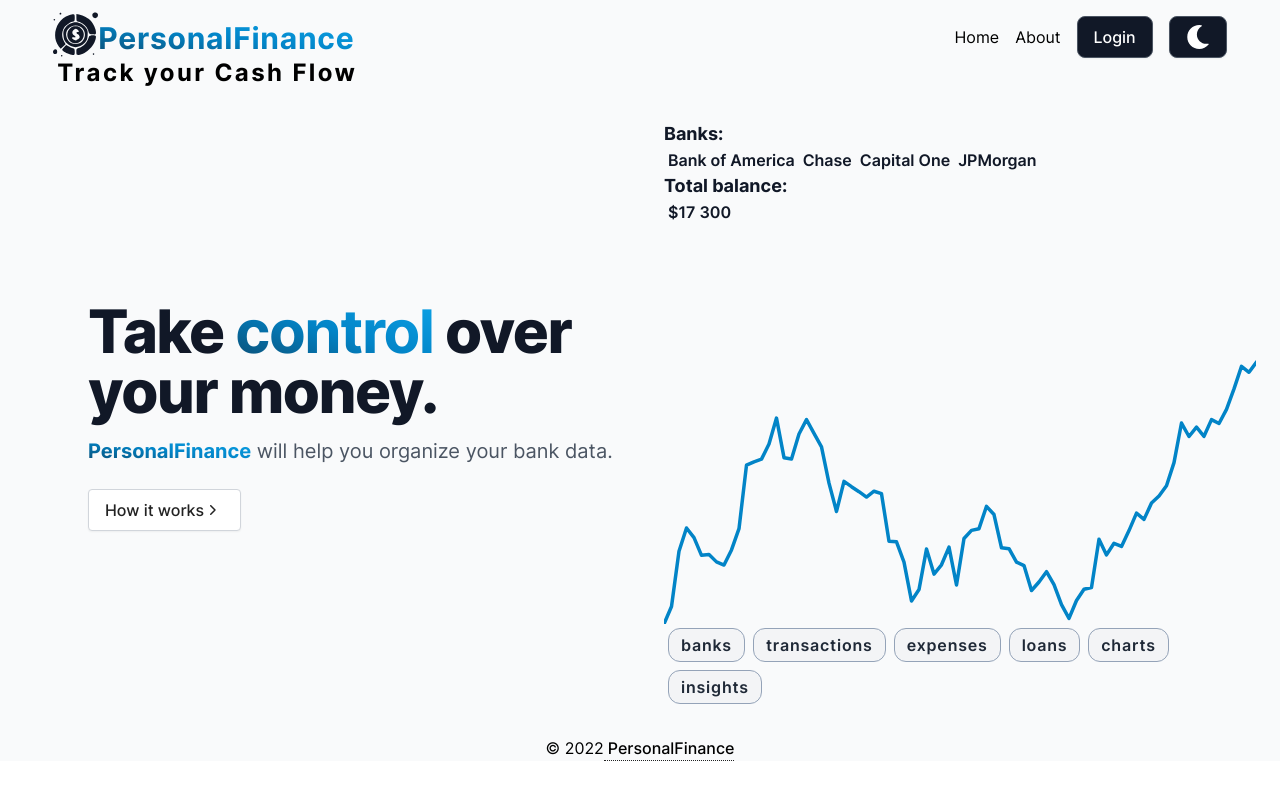
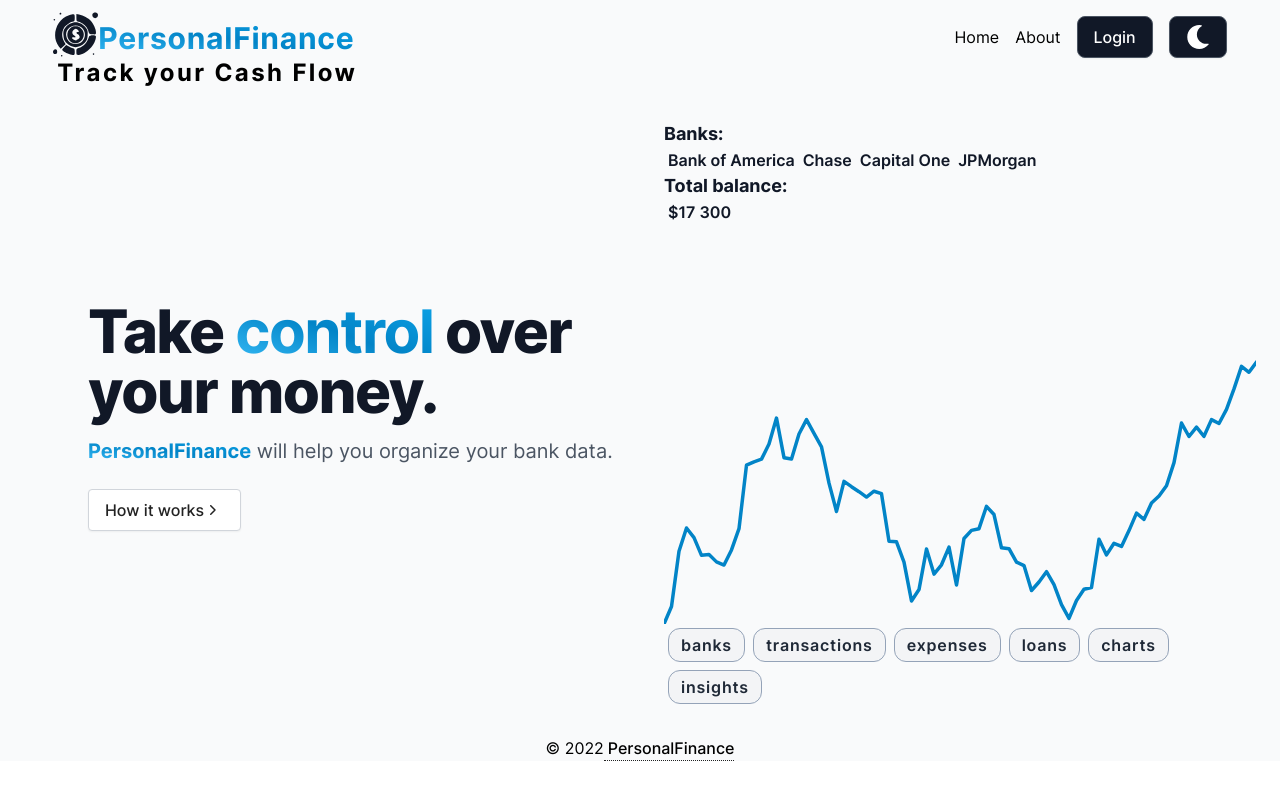
Before and after one commit to kalinchenko23/personal_finance_tracker, a Next.js app in the folder client/: page / in a window 1280 px wide. Built offline with nearby package versions, Linux system fonts and the light colour scheme.

Commit message:
Styles changed

```diff
--- a/client/src/components/Accent.tsx
+++ b/client/src/components/Accent.tsx
@@ -9,7 +9,7 @@ export default function Accent({
   return (
     <span
       className={clsx(
-        'font-bold text-transparent bg-gradient-to-tr from-primary-900 via-primary-600 to-primary-500 bg-clip-text',
+        'font-bold text-transparent bg-gradient-to-tr from-primary-400 via-primary-600 to-primary-500 bg-clip-text',
         className
       )}
       {...rest}
--- a/client/src/components/Chip.tsx
+++ b/client/src/components/Chip.tsx
@@ -6,9 +6,9 @@ const Chip = ({text}:{text:string}) => {
     <div className='bg-gray-100 border border-slate-400 px-3 py-1 m-1 rounded-xl text-gray-800
     font-semibold tracking-wider
     transition duration-150 ease-out hover:ease-in
-    hover:bg-gradient-to-tr from-primary-900 via-primary-600 to-primary-500 hover:border-transparent
+    hover:bg-gradient-to-tr from-primary-400 via-primary-600 to-primary-500 hover:border-transparent
     hover:text-white cursor-pointer'>{text}</div>
   )
 }
 
-export default Chip
+export default Chip;
--- a/client/src/components/Logo.tsx
+++ b/client/src/components/Logo.tsx
@@ -17,7 +17,7 @@ const SvgComponent:React.FC<{color:string}> = ({color}) => {
       <path d="M94.804 97.535c-5.7 5.8-2.9 15.9 5 17.6 9.8 2.1 16.3-10.4 9.2-17.6-2.3-2.3-3.8-2.9-7.1-2.9s-4.8.6-7.1 2.9zm11.1 3.3c0 .5-.7.8-1.5.8-2.1 0-1.9 1.3.5 2.8 1.1.7 2 2.2 2 3.3 0 1.2-.8 2.3-2 2.6-1.1.3-2 .9-2 1.3 0 .5-1.4.2-3-.7-3.2-1.6-3.1-3.8.1-2.8 2.5.8 2.5-1.1-.1-2.5-2.7-1.4-2.6-5.4.2-7.2 1.9-1.3 2.4-1.3 4 .1 1 .8 1.8 1.9 1.8 2.3zM118.304 107.335c-2.3 7.4-6.9 12.4-12.6 13.8-2.5.6-2.8 1.2-2.8 4.6 0 3.6.2 3.9 2.8 3.9 9.2-.1 21.2-12.7 21.2-22.4 0-2.4-7.9-2.3-8.6.1zM87.604 120.435c-2.6 2.7-2.7 2.9-.9 4.5 2.4 2.2 8.6 4.7 11.7 4.7 2.3 0 2.5-.4 2.5-4 0-2.6-.5-4-1.3-4-.7 0-3-.9-5.2-2l-4-2c-.1 0-1.3 1.3-2.8 2.8zM75.004 123.935c-1.7 2.1-.3 4.9 2.3 4.5 1.5-.2 2.1-1 2.1-2.8 0-2.8-2.6-3.8-4.4-1.7zM122.904 128.635c0 .5.5 1 1 1 .6 0 1-.5 1-1 0-.6-.4-1-1-1-.5 0-1 .4-1 1zM83.904 130.635c0 .5.5 1 1 1 .6 0 1-.5 1-1 0-.6-.4-1-1-1-.5 0-1 .4-1 1z" />
     </svg>
   )
-}
+};
 
 
 
@@ -41,6 +41,6 @@ const Logo:React.FC<{
       {withText && <p className={clsx('sm:tracking-widest text-base sm:text-2xl pl-1 font-bold')}>Track your Cash Flow</p>}
     </UnstyledLink>
   )
-}
+};
 
-export default Logo
+export default Logo;
```
